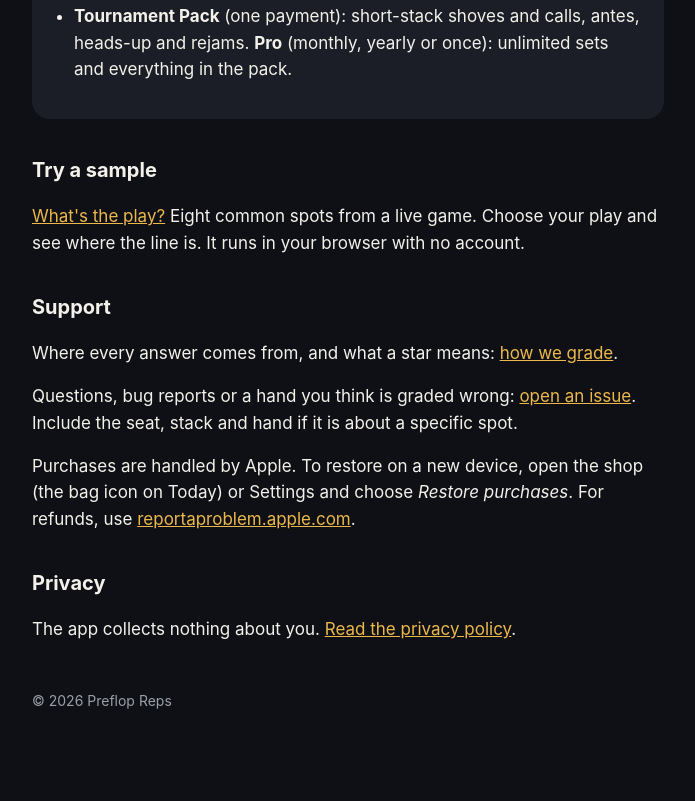
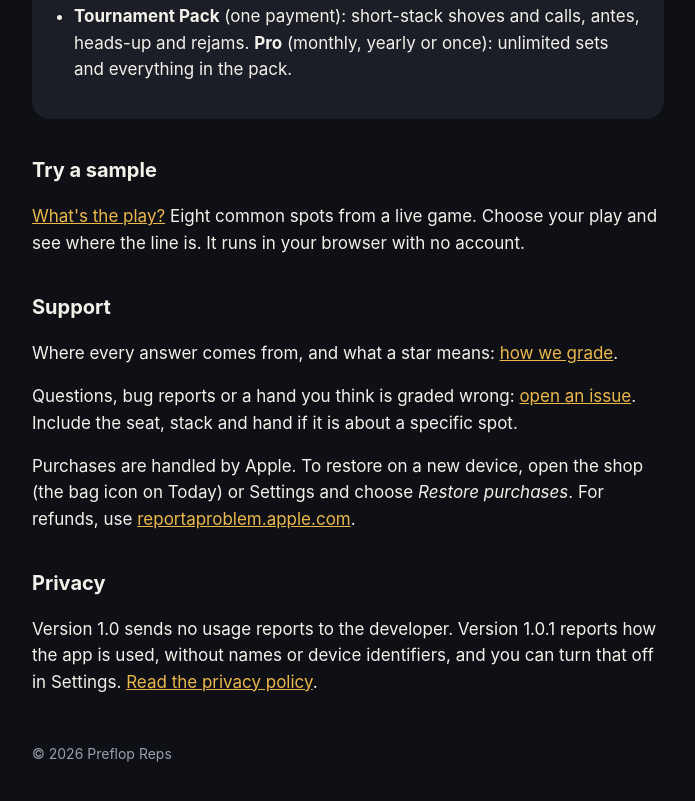
Before and after one commit to redkiho/preflop-reps-site, a plain HTML site: page index.html in a window 1280 px wide. Shown: the part 491-1292 px from the top of the page, without its empty margins (292-987 px from the left). Drawn offline with Linux system fonts and the light colour scheme.

Commit message:
Support page: say what each version reports, as the privacy policy does

```diff
--- a/index.html
+++ b/index.html
@@ -22,6 +22,6 @@
 <p>Questions, bug reports or a hand you think is graded wrong: <a href="https://github.com/redkiho/preflop-reps-site/issues/new">open an issue</a>. Include the seat, stack and hand if it is about a specific spot.</p>
 <p>Purchases are handled by Apple. To restore on a new device, open the shop (the bag icon on Today) or Settings and choose <em>Restore purchases</em>. For refunds, use <a href="https://reportaproblem.apple.com">reportaproblem.apple.com</a>.</p>
 <h2>Privacy</h2>
-<p>The app collects nothing about you. <a href="privacy.html">Read the privacy policy</a>.</p>
+<p>Version 1.0 sends no usage reports to the developer. Version 1.0.1 reports how the app is used, without names or device identifiers, and you can turn that off in Settings. <a href="privacy.html">Read the privacy policy</a>.</p>
 <footer>© 2026 Preflop Reps</footer>
 </main></body></html>
```
